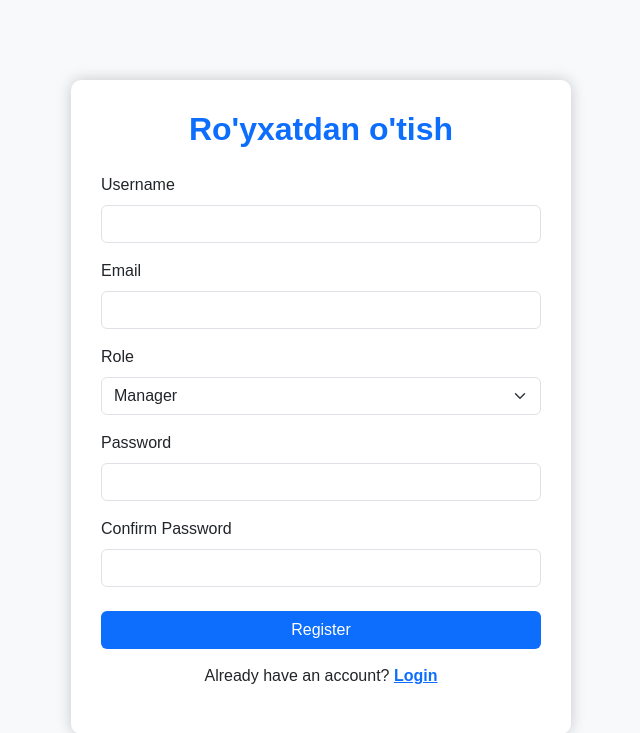
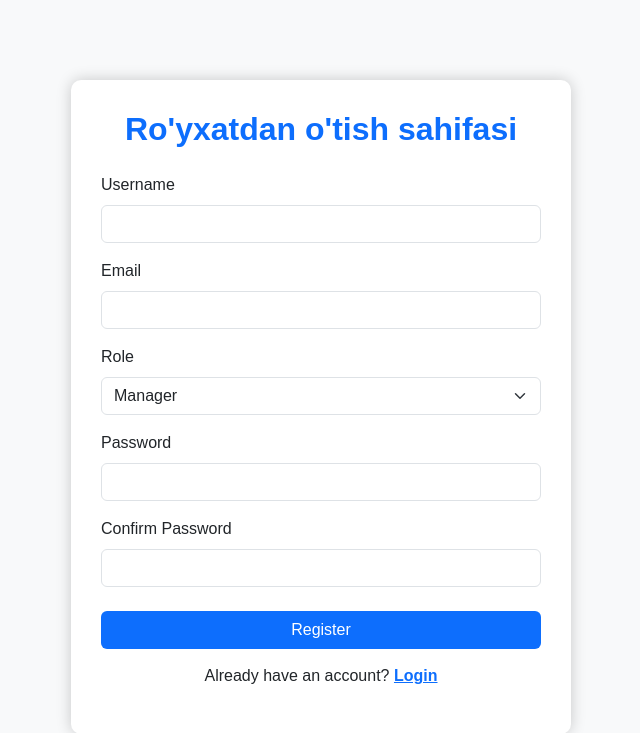
Before and after one commit to BekVision/CRM_system, a Django app: page / in a window 1280 px wide. Shown: the top 733 px of the page, without its empty margins (319-959 px from the left). Run offline with Django 4.2, Linux system fonts and the light colour scheme.

Commit message:
change sign up sahifasi

```diff
--- a/myapp/templates/signup.html
+++ b/myapp/templates/signup.html
@@ -53,7 +53,7 @@
 
 <div class="container">
     <div class="signup-container">
-        <h2 class="signup-title">Ro'yxatdan o'tish</h2>
+        <h2 class="signup-title">Ro'yxatdan o'tish sahifasi</h2>
 
         <form method="post" novalidate>
             {% csrf_token %}
```
